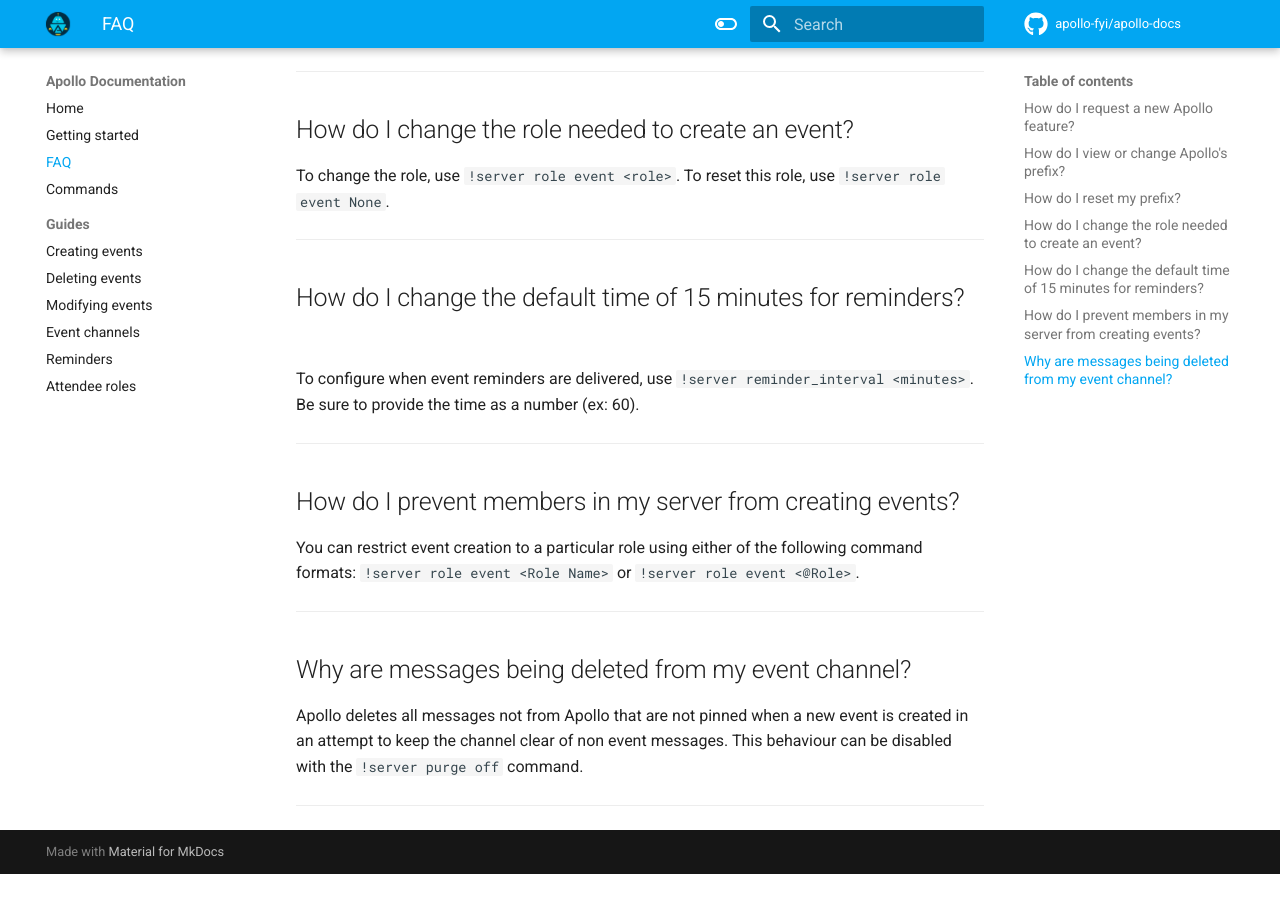
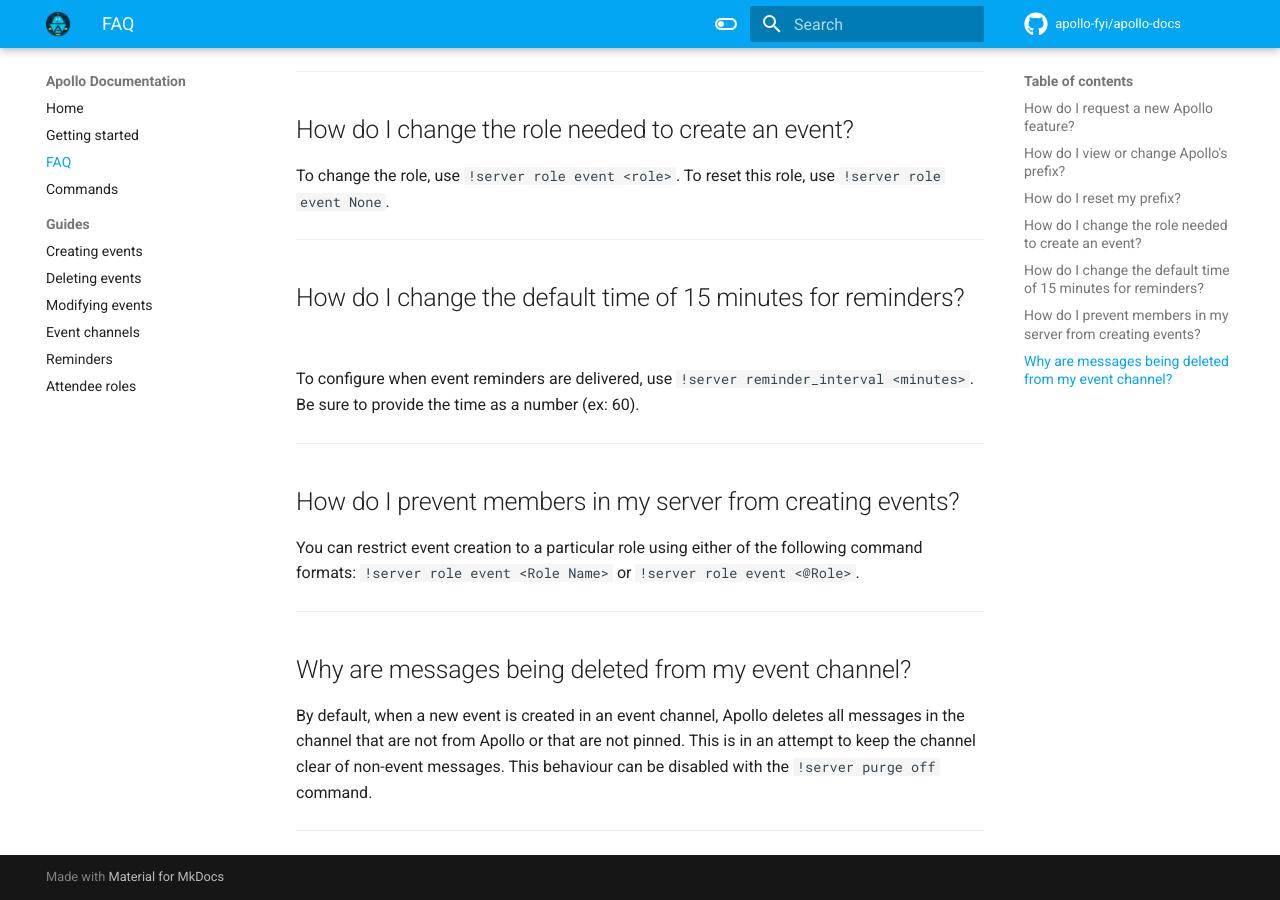
Before and after one commit to apollo-fyi/apollo-docs, an MkDocs documentation site: the page built from docs/faq.md, in a window 1280 px wide and 900 px high, scrolled down 630 px. Built offline with MkDocs 1.6.1 and Material for MkDocs 9.7.7, drawn with Linux system fonts in a browser that asks for light colours; comment, search, counter and statistics services are not loaded; before the commit the page ends 1504 px from its top, so only the background shows below that.

Commit message:
Update faq.md (#8)

```diff
--- a/docs/faq.md
+++ b/docs/faq.md
@@ -43,6 +43,6 @@ You can restrict event creation to a particular role using either of the followi
 
 ## Why are messages being deleted from my event channel?
 
-Apollo deletes all messages not from Apollo that are not pinned when a new event is created in an attempt to keep the channel clear of non event messages. This behaviour can be disabled with the `!server purge off` command.
+By default, when a new event is created in an event channel, Apollo deletes all messages in the channel that are not from Apollo or that are not pinned. This is in an attempt to keep the channel clear of non-event messages. This behaviour can be disabled with the `!server purge off` command.
 
 ---
```
